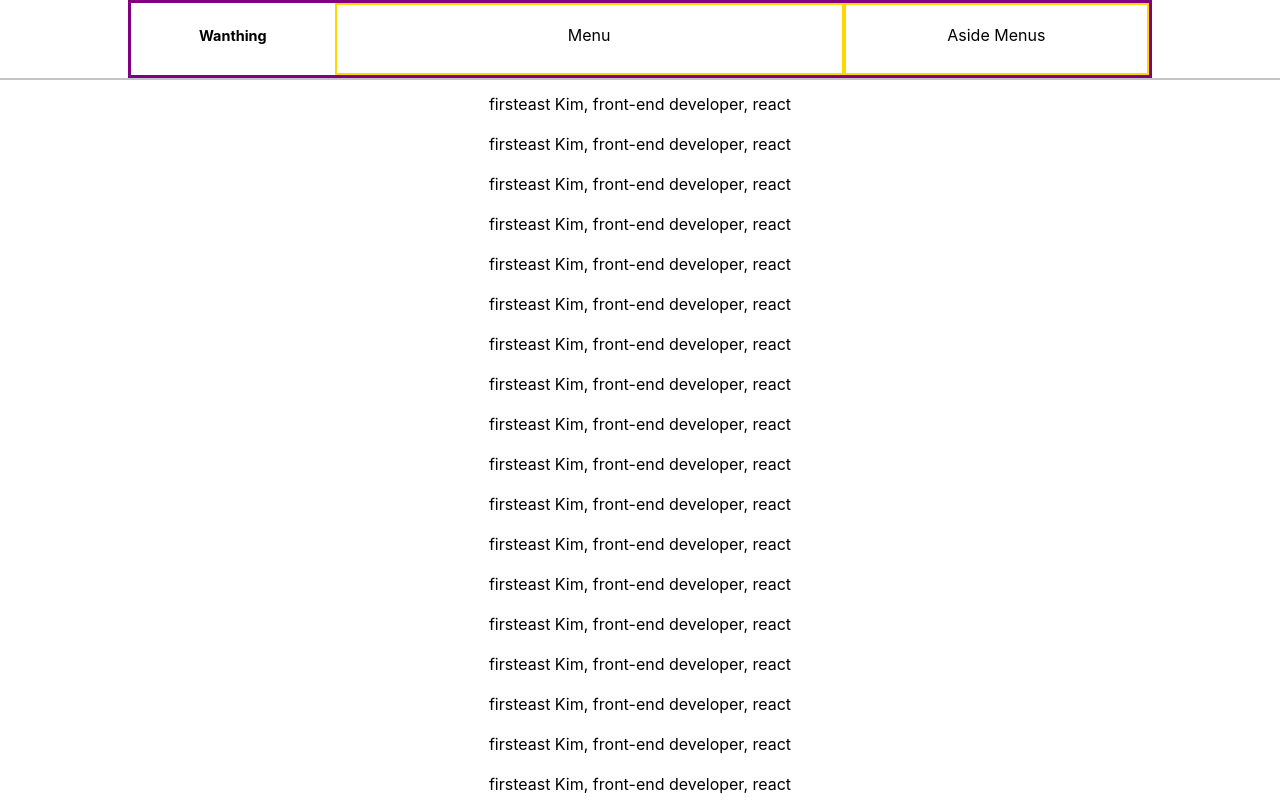
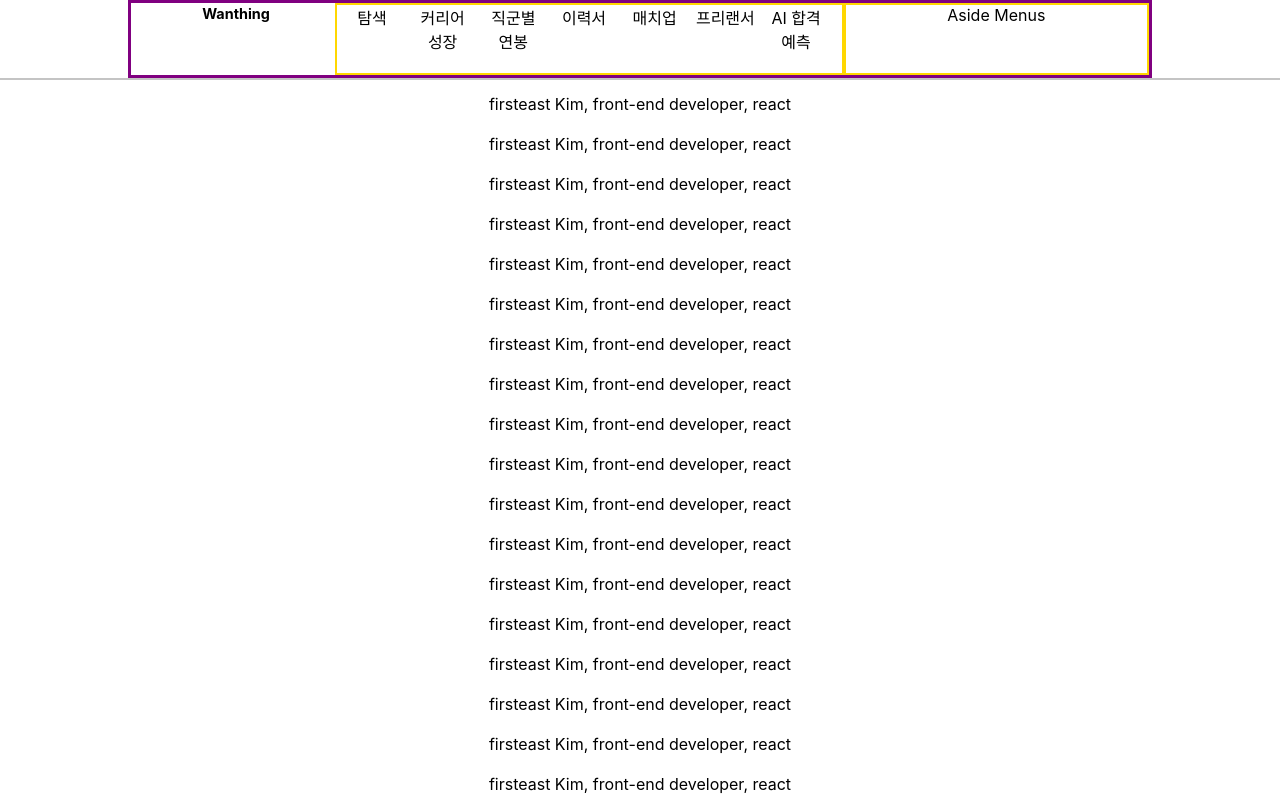
Before and after one commit to 201411108/free-onboarding-course, a React (Create React App) app: page / in a window 1280 px wide. Shown: the top 800 px of the page. Built offline with nearby package versions, Linux system fonts and the light colour scheme.

Commit message:
chore: save current works

```diff
--- a/src/App.tsx
+++ b/src/App.tsx
@@ -1,6 +1,6 @@
 import React from 'react'
 import { GNBContainer, TitleContainer, MenuContainer, AsideMenuContainer, ContentsContainer } from 'containers'
-import { Content, TitleComponent } from 'components'
+import { Content, MenuComponent, TitleComponent } from 'components'
 import './App.css'
 
 function App() {
@@ -12,7 +12,7 @@ function App() {
             <TitleComponent />
           </TitleContainer>
           <MenuContainer>
-            Menu
+            <MenuComponent />
           </MenuContainer>
           <AsideMenuContainer>
             Aside Menus
--- /dev/null
+++ b/src/components/GNBComponents/MenuComponent.tsx
@@ -0,0 +1,18 @@
+import React from 'react'
+import '../style.css'
+
+function MenuComponent() {
+    return (
+        <ul className='menu-ul'>
+            <li className='menu-li'>탐색</li>
+            <li className='menu-li'>커리어 성장</li>
+            <li className='menu-li'>직군별 연봉</li>
+            <li className='menu-li'>이력서</li>
+            <li className='menu-li'>매치업</li>
+            <li className='menu-li'>프리랜서</li>
+            <li className='menu-li'>AI 합격예측</li>
+        </ul>
+    )
+}
+
+export default MenuComponent
--- a/src/components/index.ts
+++ b/src/components/index.ts
@@ -1,4 +1,5 @@
 import Content from './ContentComponents/Content'
 import TitleComponent from './GNBComponents/TitleComponent'
+import MenuComponent from './GNBComponents/MenuComponent'
 
-export { Content, TitleComponent }
+export { Content, TitleComponent, MenuComponent }
--- a/src/components/style.css
+++ b/src/components/style.css
@@ -29,8 +29,25 @@
 
 .title-item {
     display: inline-block;
-    width: 40%;
+    width: 30%;
     height: 100%;
     margin: 0% 5%;
     font-weight: bold;
+    padding: 3% auto;
 }
+
+.menu-ul, .menu-li {
+    display: inline-block;
+    list-style-type: none;
+}
+
+.menu-ul {
+    width: 100%;
+    height: 100%;
+}
+
+.menu-li {
+    width: 12%;
+    margin: 0% 1%;
+    float: left;
+}
--- a/src/containers/style.css
+++ b/src/containers/style.css
@@ -6,10 +6,10 @@
     border-bottom: 2px solid #C4C4C4;
     flex-wrap: wrap;
     text-align: center;
-    line-height: 60px;
   }
 
 .gnb-container {
+  display: flex;
   width: 80%;
   height: 100%;
   margin: 0 auto;
```
